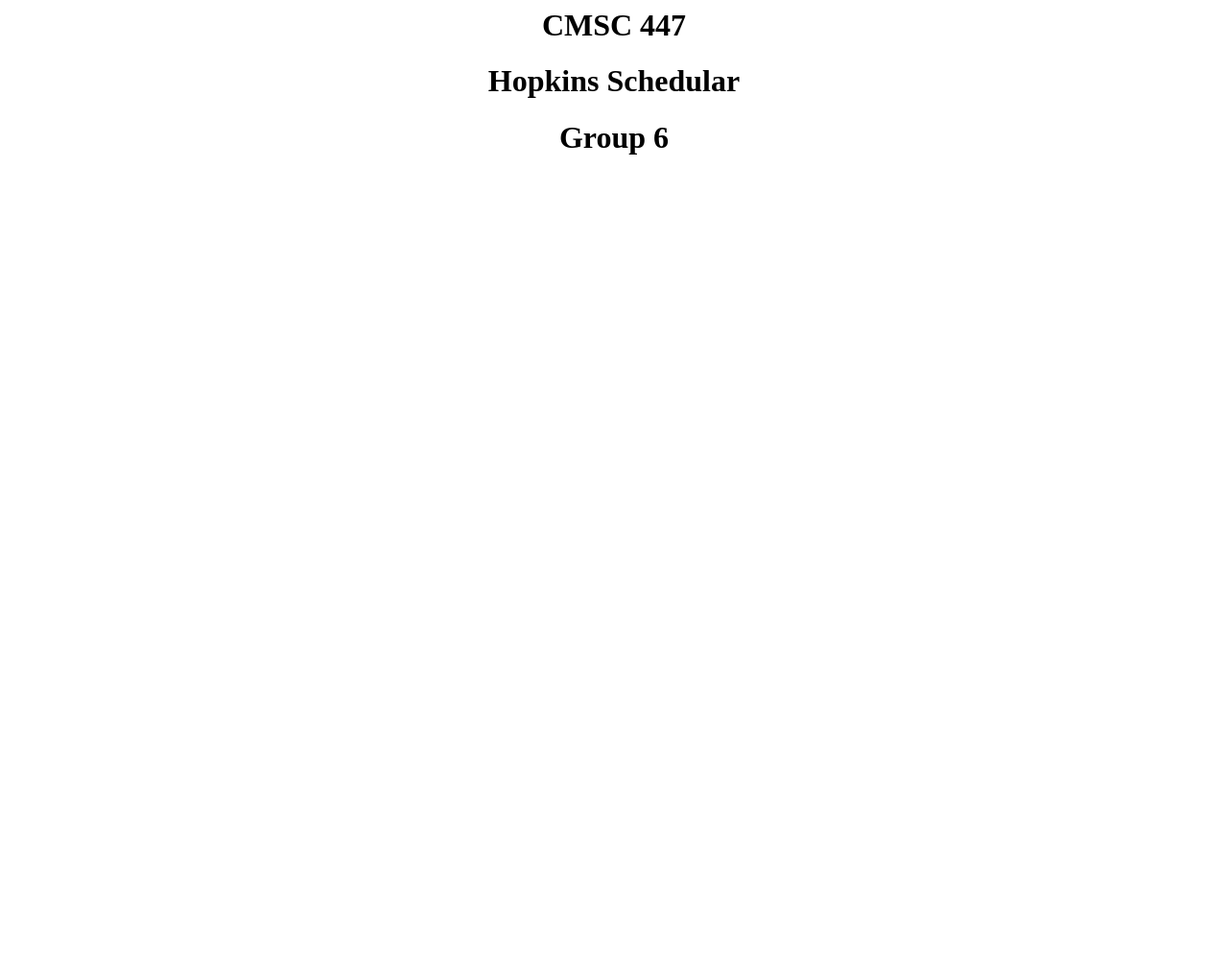
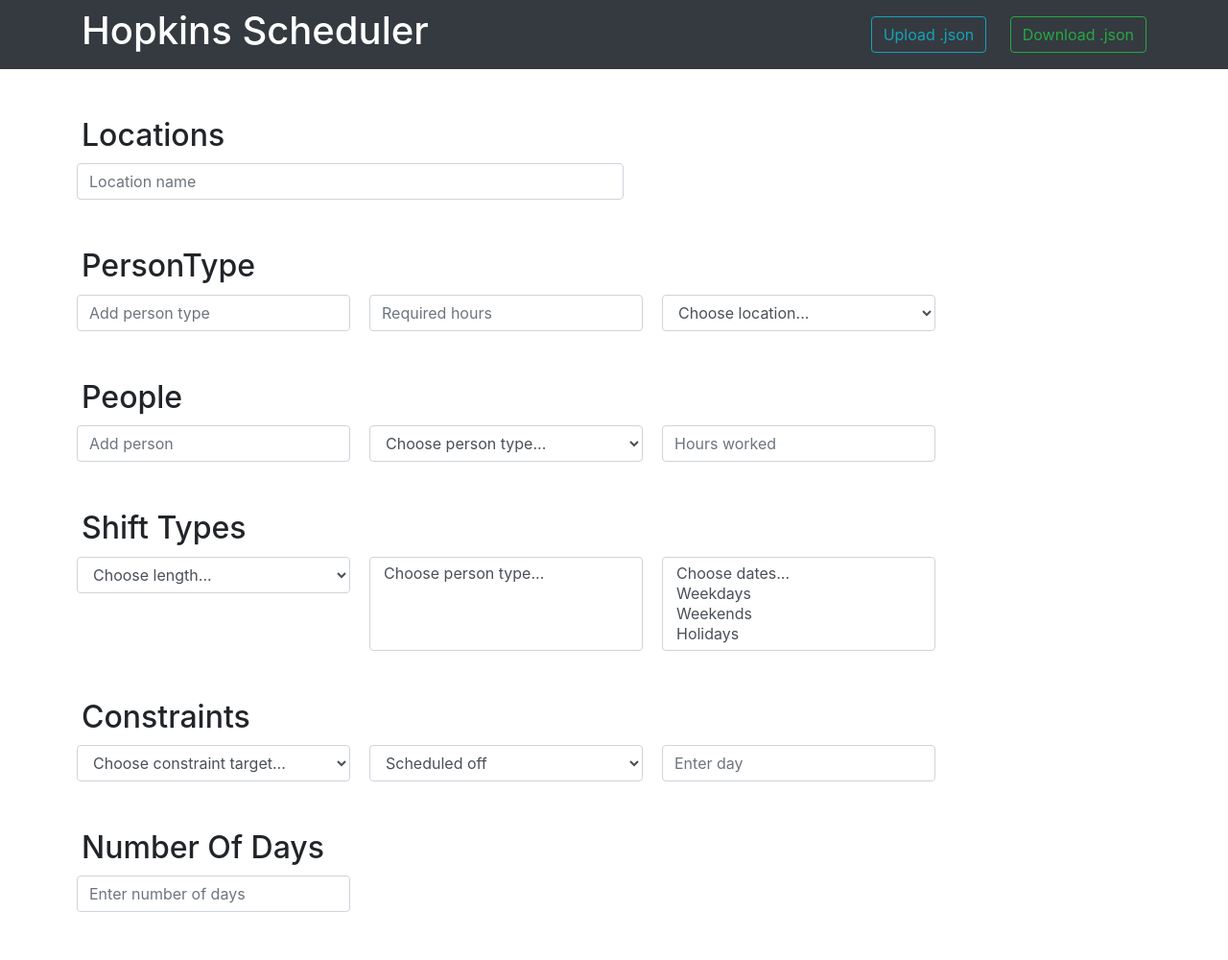
Before and after one commit to nimitpatel26/HS, a Django app: page / in a window 1280 px wide. Shown: the whole page at 96% size. Before the commit the page ends 161 px from the top, so only its background shows below. Run offline with Django 3.2, Linux system fonts and the light colour scheme; some libraries are stand-ins or nearby versions.

Commit message:
added the index file

```diff
--- a/main/templates/testDir/test.html
+++ b/main/templates/testDir/test.html
@@ -1,9 +1,125 @@
 <html>
+<head>
+	<style>
+		nav, .form {margin-bottom: 50px;}
+		.form-group {margin: 10px 0;}
+		input.form-control, .form-group select {margin: 0 10px;}
+	</style>
+
+	<link rel="stylesheet" href="https://stackpath.bootstrapcdn.com/bootstrap/4.3.1/css/bootstrap.min.css" integrity="sha384-ggOyR0iXCbMQv3Xipma34MD+dH/1fQ784/j6cY/iJTQUOhcWr7x9JvoRxT2MZw1T" crossorigin="anonymous">
+	<script src="https://code.jquery.com/jquery-3.3.1.slim.min.js" integrity="sha384-q8i/X+965DzO0rT7abK41JStQIAqVgRVzpbzo5smXKp4YfRvH+8abtTE1Pi6jizo" crossorigin="anonymous"></script>
+	<script src="https://cdnjs.cloudflare.com/ajax/libs/popper.js/1.14.7/umd/popper.min.js" integrity="sha384-UO2eT0CpHqdSJQ6hJty5KVphtPhzWj9WO1clHTMGa3JDZwrnQq4sF86dIHNDz0W1" crossorigin="anonymous"></script>
+	<script src="https://stackpath.bootstrapcdn.com/bootstrap/4.3.1/js/bootstrap.min.js" integrity="sha384-JjSmVgyd0p3pXB1rRibZUAYoIIy6OrQ6VrjIEaFf/nJGzIxFDsf4x0xIM+B07jRM" crossorigin="anonymous"></script>
+
+	<script src='scheduler.js'></script>
+</head>
 <body>
+	<nav class='navbar navbar-dark bg-dark'>
+		<div class='container'>
+			<h1 class='text-white'>Hopkins Scheduler</h1>
+			<div>
+				<button data-target="#uploadJson" data-toggle="modal" type="button" class="btn btn-outline-info">Upload .json</button>
+				<button id='download-btn' style='margin-left: 20px' type="button" class="btn btn-outline-success">Download .json</button>
+			</div>
+		</div>
+	</nav>
 
-	<h1 align = "center">CMSC 447</h1>
-	<h1 align = "center">Hopkins Schedular</h1>
-	<h1 align = "center">Group 6</h1>
+	<div class="modal fade" id="uploadJson" tabindex="-1" role="dialog" aria-labelledby="exampleModalLabel" aria-hidden="true">
+	  <div class="modal-dialog modal-lg" role="document">
+	    <div class="modal-content">
+	      <div class="modal-header">
+	        <h5 class="modal-title" id="exampleModalLabel">Upload JSON</h5>
+	        <button type="button" class="close" data-dismiss="modal" aria-label="Close">
+	          <span aria-hidden="true">&times;</span>
+	        </button>
+	      </div>
+	      <div class="modal-body">
+	      		<textarea class="form-control" id="uploadText" rows="10" placeholder="Copy and paste the JSON from the old 'scheduler_settings.json' to make changes..."></textarea>
+	      </div>
+	      <div class="modal-footer">
+	        <button type="button" class="btn btn-secondary" data-dismiss="modal">Close</button>
+	        <button id="upload-btn" type="button" class="btn btn-primary" data-dismiss="modal">Upload</button>
+	      </div>
+	    </div>
+	  </div>
+	</div>
 
+	<div class='container'>
+		<div id='locations' class='form'>
+			<h2>Locations</h2>
+			<div data-source='locations' class='form-group row'>
+				<input class='first form-control col-6' placeholder='Location name'>
+			</div>
+		</div>
+		<div id='personTypes' class='form'>
+			<h2>PersonType</h2>
+			<div data-source='personType' class='form-group row'>
+				<input class='first form-control col-3' placeholder="Add person type">
+				<input class='reqHours form-control col-3' placeholder="Required hours">
+				<select data-target='locations' class='locationName form-control col-3' data-default='Choose location...'>
+					<option>Choose location...</option>
+				</select>
+			</div>
+		</div>
+		<div id='people' class='form'>
+			<h2>People</h2>
+			<div data-source='people' class='form-group row'>
+				<input class='first form-control col-3' placeholder="Add person">
+				<select data-target='personType' class='myType form-control col-3' data-default='Choose person type...'>
+					<option>Choose person type...</option>
+				</select>
+				<input class='form-control col-3 workedHours' placeholder="Hours worked">
+			</div>
+		</div>
+		<div id ='shiftTypes' class='form'>
+			<h2>Shift Types</h2>
+			<div data-source='shiftType' class='form-group row'>
+				<select class='first form-control col-3 myLength' data-default='Choose length...'>
+					<option>Choose length...</option>
+					<option>1</option>
+					<option>2</option>
+					<option>3</option>
+					<option>4</option>
+					<option>5</option>
+					<option>6</option>
+					<option>7</option>
+					<option>8</option>
+					<option>9</option>
+					<option>10</option>
+					<option>11</option>
+					<option>12</option>
+				</select>
+				<select multiple data-target='personType' class='form-control col-3 myType' data-default='Choose person type...'>
+					<option>Choose person type...</option>
+				</select>
+				<select multiple class='form-control col-3 dates'>
+					<option>Choose dates...</option>
+					<option>Weekdays</option>
+					<option>Weekends</option>
+					<option>Holidays</option>
+				</select>
+			</div>
+		</div>
+		<div id='constraints' class='form'>
+			<h2>Constraints</h2>
+			<div data-source='constraints' class='form-group row'>
+				<select data-target='people' class='first form-control col-3 constraintPerson' data-default='Choose constraint target...'>
+					<option>Choose constraint target...</option>
+				</select>
+				<select class='form-control col-3 onoff'>
+                    <option>Scheduled off</option>
+					<option>Requests not to work</option>
+					<option>Requests to work</option>
+				</select>
+				<input class='form-control col-3 constraintDate' placeholder="Enter day">
+			</div>
+		</div>
+        <div id='numDays' class='form'>
+			<h2>Number Of Days</h2>
+			<div data-source='numDays' class='form-group row'>
+				<input class='form-control col-3 numDays' placeholder="Enter number of days">
+			</div>
+		</div>
+	</div>
 </body>
 </html>
```
Also changed, not shown: main/templates/testDir/test_Old.html (added, +9 -0 lines).
